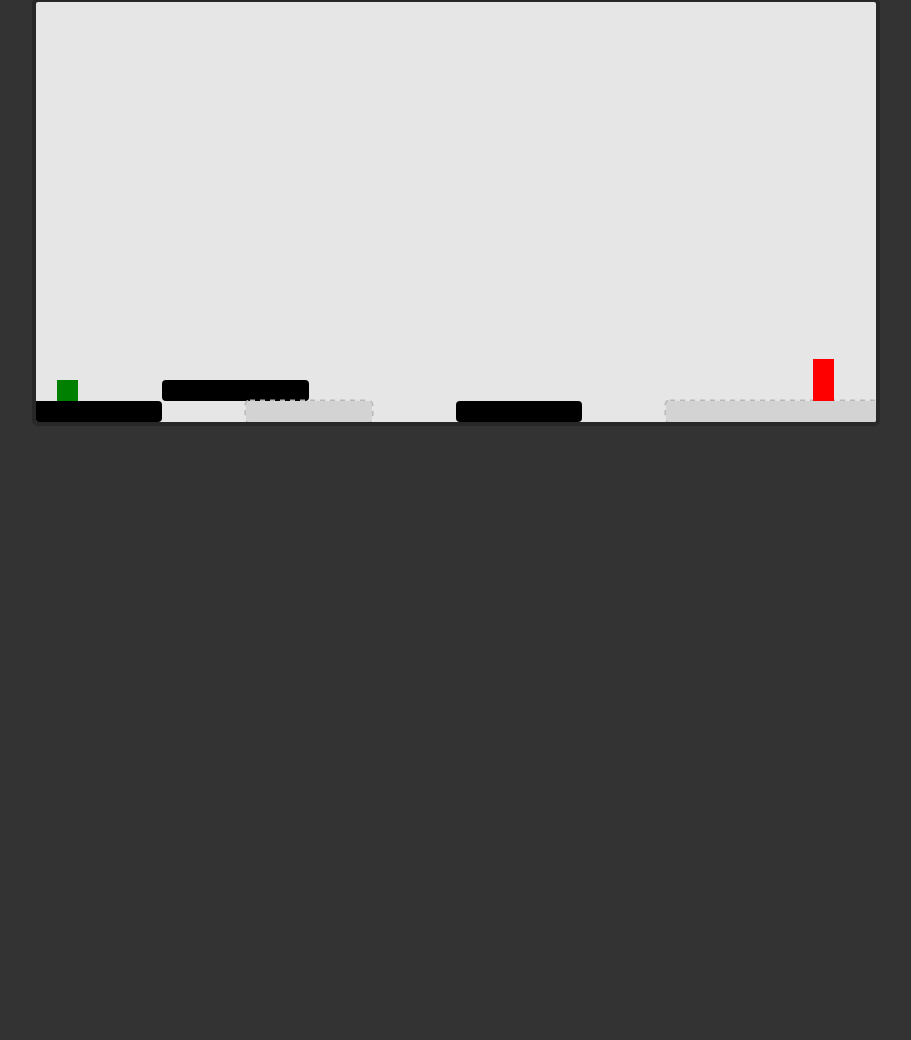
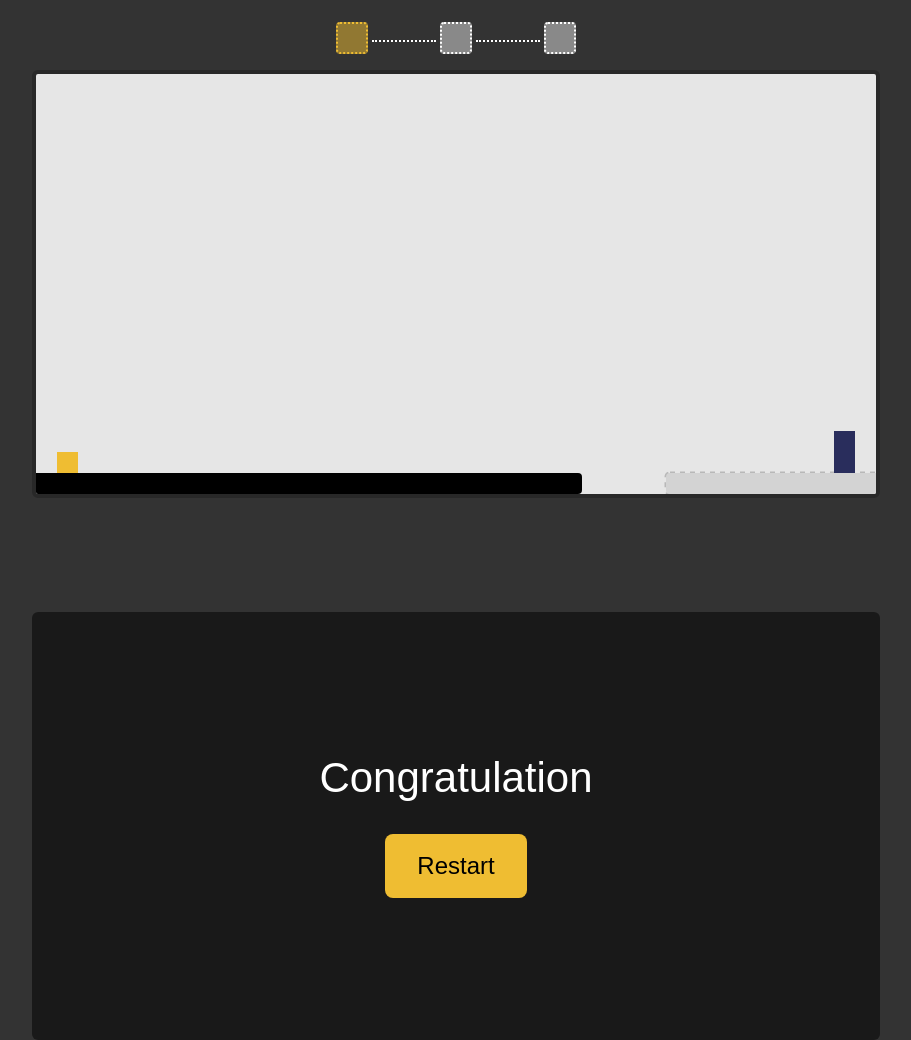
Before and after one commit to corpille/js13k-2025, a website built with Vite: page index.html in a window 1280 px wide. Shown: the part 188-1228 px from the top of the page, without its empty margins (184-1095 px from the left). Before the commit the page ends 800 px from the top, so only its background shows below. Built offline with nearby package versions, Linux system fonts and the light colour scheme.

Commit message:
Adding proper level handling + ending handling + refactoring

```diff
--- a/index.html
+++ b/index.html
@@ -8,6 +8,9 @@
     <link rel="stylesheet" href="./styles.css" />
   </head>
   <body>
+    <h1>Act 1: Awakening</h1>
+    <div id="lvls"></div>
     <canvas></canvas>
+    <div id="end"><span>Congratulation</span><button>Restart</button></div>
   </body>
 </html>
--- /dev/null
+++ b/src/Engine.ts
@@ -0,0 +1,146 @@
+import { forceDecrease, gravity, gridHeight, gridWidth, jumpSpeed, moveSpeed, squareSize } from './config';
+import { canvas, end } from './elements';
+import Game from './Game';
+import { isCollidingWith, querySelector } from './utils';
+
+const FPS = 60;
+
+export default class Engine {
+  game: Game;
+  levels: any[];
+
+  // Time Handling
+  interval: number = Math.floor(1000 / FPS);
+  startTime: number = performance.now();
+  previousTime: number = this.startTime;
+  currentTime: number = 0;
+  deltaTime: number = 0;
+
+  private ctx: CanvasRenderingContext2D;
+
+  constructor(levels: any[]) {
+    this.levels = levels;
+    this.game = new Game(levels);
+    this.ctx = canvas.getContext('2d') as CanvasRenderingContext2D;
+  }
+
+  loop(timestamp: any) {
+    if (this.game.stop) {
+      return;
+    }
+    this.processInput();
+    this.currentTime = timestamp;
+    this.deltaTime = this.currentTime - this.previousTime;
+
+    if (this.deltaTime > this.interval) {
+      this.previousTime = this.currentTime - (this.deltaTime % this.interval);
+
+      this.changeState();
+      this.render();
+      this.checkEndState();
+    }
+
+    requestAnimationFrame(this.loop.bind(this));
+  }
+
+  processInput() {
+    if (!this.game.keys['Space']) {
+      this.game.isJumping = false;
+    }
+    if ((this.game.keys['KeyA'] || this.game.keys['ArrowLeft']) && this.game.player.x > 0) {
+      this.game.xForce = -moveSpeed;
+    }
+    if ((this.game.keys['KeyD'] || this.game.keys['ArrowRight']) && this.game.player.x < (gridWidth - 1) * squareSize) {
+      this.game.xForce = moveSpeed;
+    }
+    if (this.game.keys['Space'] && this.game.player.isGrounded && !this.game.isJumping) {
+      this.game.jumpForce = jumpSpeed;
+      this.game.isJumping = true;
+      this.game.level.blocks.forEach((block, index) => index !== 0 && (block.isDark = !block.isDark));
+    }
+  }
+
+  changeState() {
+    // Compute Y force
+    this.game.yForce += this.game.gravityForce - this.game.jumpForce;
+    const colision = this.game.level.blocks.find((block) => {
+      return isCollidingWith({ ...this.game.player, y: this.game.player.y + this.game.yForce }, block);
+    });
+
+    // Move player
+    if (colision) {
+      if (colision.y * squareSize < this.game.player.y + squareSize) {
+        this.game.player.y = colision.y + squareSize;
+      } else {
+        this.game.player.y = colision.y - squareSize;
+        this.game.player.isGrounded = true;
+        this.game.gravityForce = gravity;
+      }
+    } else {
+      this.game.player.y += this.game.yForce;
+      this.game.player.isGrounded = false;
+      this.game.gravityForce += 0.1;
+    }
+    const Xcolision = this.game.level.blocks.find((block) => {
+      return isCollidingWith({ ...this.game.player, x: this.game.player.x + this.game.xForce }, block);
+    });
+    if (!Xcolision) {
+      this.game.player.x += this.game.xForce;
+    }
+
+    // Reset forces
+    this.game.xForce =
+      this.game.xForce < 0
+        ? Math.min(0, this.game.xForce + forceDecrease)
+        : Math.max(0, this.game.xForce - forceDecrease);
+    this.game.yForce = 0;
+    this.game.jumpForce = Math.max(0, this.game.jumpForce - forceDecrease);
+  }
+
+  render() {
+    this.ctx.clearRect(0, 0, gridWidth * squareSize, gridHeight * squareSize);
+    this.game.level.blocks.forEach((block) => {
+      this.ctx.fillStyle = block.isDark ? 'black' : '#D3D3D3';
+      this.ctx.strokeStyle = '#B8B8B8';
+      this.ctx.lineWidth = 3;
+
+      this.ctx.setLineDash([5]);
+
+      this.ctx.beginPath();
+      this.ctx.roundRect(block.x, block.y, block.width, block.height, 4);
+      if (!block.isDark) {
+        this.ctx.stroke();
+      }
+      this.ctx.fill();
+    });
+    this.ctx.fillStyle = '#292d5c';
+    this.ctx.fillRect(this.game.level.end.x, this.game.level.end.y, squareSize, squareSize * 2);
+
+    this.ctx.fillStyle = '#EFBD32';
+    this.ctx.fillRect(this.game.player.x, this.game.player.y, this.game.player.width, this.game.player.height);
+  }
+
+  checkEndState() {
+    if (isCollidingWith(this.game.player, this.game.level.end)) {
+      this.validateLvl();
+      if (this.game.currentLevel === this.levels.length) {
+        this.endGame();
+      } else {
+        this.game.reset(this.levels);
+      }
+    } else if (this.game.player.y > (gridHeight + 2) * squareSize) {
+      this.game.reset(this.levels);
+    }
+  }
+
+  validateLvl() {
+    querySelector(`.lvl:nth-child(${this.game.currentLevel + 1})`).className = 'lvl done';
+    this.game.currentLevel++;
+    querySelector(`.lvl:nth-child(${this.game.currentLevel + 1})`)?.classList.add('doing');
+  }
+
+  endGame() {
+    end.style.top = `${canvas.getBoundingClientRect().top}px`;
+    this.game.stop = true;
+  }
+}
--- /dev/null
+++ b/src/Game.ts
@@ -0,0 +1,37 @@
+import { gravity, squareSize } from './config';
+import Level from './level';
+import PlayerEntity from './PlayerEntity';
+
+export default class Game {
+  currentLevel: number;
+  level: Level;
+  player: PlayerEntity;
+  jumpForce: number = 0;
+  xForce: number = 0;
+  yForce: number = 0;
+  gravityForce: number = gravity;
+  isJumping: boolean = false;
+  keys: { [name: string]: boolean } = {};
+  stop: boolean = false;
+
+  constructor(levels: any[]) {
+    this.currentLevel = 0;
+    this.reset(levels);
+  }
+
+  reset(levels: any[]) {
+    this.level = new Level(
+      levels[this.currentLevel].startX,
+      levels[this.currentLevel].startY,
+      levels[this.currentLevel].b,
+      levels[this.currentLevel].end,
+    );
+    this.player = new PlayerEntity(this.level.startX, this.level.startY, 1, 1);
+    this.jumpForce = 0;
+    this.xForce = 0;
+    this.yForce = 0;
+    this.keys = {};
+    this.isJumping = false;
+    this.gravityForce = gravity;
+  }
+}
--- a/src/config.ts
+++ b/src/config.ts
@@ -1,5 +1,12 @@
-// Config
+// Sizes
 export const gridWidth = 40;
 export const gridHeight = gridWidth / 2;
 
+// Grid
 export const squareSize = Math.round(((window.innerWidth / 100) * 65) / gridWidth);
+
+// Forces
+export const moveSpeed = squareSize / 5;
+export const jumpSpeed = (squareSize / 5) * 4;
+export const gravity = squareSize / 4;
+export const forceDecrease = squareSize / 20;
--- /dev/null
+++ b/src/elements.ts
@@ -0,0 +1,5 @@
+import { querySelector } from './utils';
+
+export const canvas = document.querySelector('canvas') as HTMLCanvasElement;
+export const end = querySelector('#end');
+export const restartButton = querySelector('#end button');
--- a/src/index.ts
+++ b/src/index.ts
@@ -1,31 +1,38 @@
-import BlocEntity from './BlocEntity';
 import { gridHeight, gridWidth, squareSize } from './config';
-import GameEntity from './GameEntity';
-import Level from './level';
-import PlayerEntity from './PlayerEntity';
+import { canvas, end, restartButton } from './elements';
+import Engine from './Engine';
+import { querySelector } from './utils';
 
-// Game constant
-const moveSpeed = squareSize / 5;
-const jumpSpeed = (squareSize / 5) * 4;
-const gravity = squareSize / 4;
-const forceDecrease = squareSize / 20;
+restartButton?.addEventListener('click', () => {
+  restartButton.blur();
+  init();
+});
 
 // Level Data
-
 const level1Data = {
   startX: 1,
   startY: 18,
   b: [
-    [-1, 19, 7, 1, true],
-    [6, 18, 7, 1, true],
-    [10, 19, 6, 1, false],
-    [20, 19, 6, 1, true],
+    [-1, 19, 27, 1, true],
     [30, 19, 11, 1, false],
   ],
-  end: [37, 17],
+  end: [38, 17],
 };
 
 const level2Data = {
+  startX: 1,
+  startY: 18,
+  b: [
+    [-1, 19, 7, 1, true],
+    [9, 19, 7, 1, false],
+    [19, 19, 7, 1, true],
+    [29, 19, 3, 1, false],
+    [35, 19, 6, 1, true],
+  ],
+  end: [38, 17],
+};
+
+const level3Data = {
   startX: 1,
   startY: 18,
   b: [
@@ -39,165 +46,50 @@ const level2Data = {
     [11, 3, 13, 1, false],
     [30, 14, 11, 1, true],
   ],
-  end: [37, 12],
+  end: [38, 12],
 };
 
-const levels = [level1Data, level2Data];
-let currentLevel = 0;
-let level = new Level(
-  levels[currentLevel].startX,
-  levels[currentLevel].startY,
-  levels[currentLevel].b,
-  levels[currentLevel].end,
-);
-let player = new PlayerEntity(level.startX, level.startY, 1, 1);
-let jumpForce = 0;
-let xForce = 0;
-let yForce = 0;
-let gravityForce = gravity;
-let isJumping = false;
-let keys: { [name: string]: boolean } = {};
+const levels = [level1Data, level2Data, level3Data];
+let engine = new Engine(levels);
 
 let ctx: CanvasRenderingContext2D;
 
-function render() {
-  ctx.clearRect(0, 0, gridWidth * squareSize, gridHeight * squareSize);
-  level.blocks.forEach((block) => {
-    ctx.fillStyle = block.isDark ? 'black' : '#D3D3D3';
-    ctx.strokeStyle = '#B8B8B8';
-    ctx.lineWidth = 3;
+window.addEventListener('keydown', function (e) {
+  engine.game.keys[e.code] = true;
+});
 
-    ctx.setLineDash([5]);
+window.addEventListener('keyup', function (e) {
+  engine.game.keys[e.code] = false;
+});
 
-    ctx.beginPath();
-    ctx.roundRect(block.x, block.y, block.width, block.height, 4);
-    if (!block.isDark) {
-      ctx.stroke();
+function createLvlProgression() {
+  const lvls = querySelector('#lvls');
+  lvls.innerHTML = '';
+  levels.forEach((_, index) => {
+    const lvl = document.createElement('div');
+    lvl.classList.add('lvl');
+    if (!index) {
+      lvl.classList.add('doing');
     }
-    ctx.fill();
+    lvls?.appendChild(lvl);
   });
-  ctx.fillStyle = 'red';
-  ctx.fillRect(level.end.x, level.end.y, squareSize, squareSize * 2);
-
-  ctx.fillStyle = 'green';
-  ctx.fillRect(player.x, player.y, player.width, player.height);
-}
-
-function isCollidingWith(a: GameEntity, b: GameEntity) {
-  return (
-    (!(b instanceof BlocEntity) || (b instanceof BlocEntity && b.isDark)) &&
-    a.x < b.x + b.width &&
-    a.x + a.width > b.x &&
-    a.y < b.y + b.height &&
-    a.y + a.height > b.y
-  );
-}
-
-function processInput() {
-  if (!keys['Space']) {
-    isJumping = false;
-  }
-  if ((keys['KeyA'] || keys['ArrowLeft']) && player.x > 0) {
-    xForce = -moveSpeed;
-  }
-  if ((keys['KeyD'] || keys['ArrowRight']) && player.x < (gridWidth - 1) * squareSize) {
-    xForce = moveSpeed;
-  }
-  if (keys['Space'] && player.isGrounded && !isJumping) {
-    jumpForce = jumpSpeed;
-    isJumping = true;
-    level.blocks.forEach((block, index) => index !== 0 && (block.isDark = !block.isDark));
-  }
-}
-
-function reset() {
-  level = new Level(
-    levels[currentLevel].startX,
-    levels[currentLevel].startY,
-    levels[currentLevel].b,
-    levels[currentLevel].end,
-  );
-  player = new PlayerEntity(level.startX, level.startY, 1, 1);
-  jumpForce = 0;
-  xForce = 0;
-  yForce = 0;
-  keys = {};
-}
-
-function changeState() {
-  // Compute Y force
-  yForce += gravityForce - jumpForce;
-  const colision = level.blocks.find((block) => {
-    return isCollidingWith({ ...player, y: player.y + yForce }, block);
-  });
-
-  // Move player
-  if (colision) {
-    if (colision.y * squareSize < player.y + squareSize) {
-      player.y = colision.y + squareSize;
-    } else {
-      player.y = colision.y - squareSize;
-      player.isGrounded = true;
-      gravityForce = gravity;
-    }
-  } else {
-    player.y += yForce;
-    player.isGrounded = false;
-    gravityForce += 0.1;
-  }
-  const Xcolision = level.blocks.find((block) => {
-    return isCollidingWith({ ...player, x: player.x + xForce }, block);
-  });
-  if (!Xcolision) {
-    player.x += xForce;
-  }
-
-  // Reset forces
-  xForce = xForce < 0 ? Math.min(0, xForce + forceDecrease) : Math.max(0, xForce - forceDecrease);
-  yForce = 0;
-  jumpForce = Math.max(0, jumpForce - forceDecrease);
-  if (isCollidingWith(player, level.end)) {
-    if (currentLevel < levels.length - 1) {
-      currentLevel++;
-    } else {
-      alert('GG WP');
-    }
-    reset();
-  }
-  if (player.y > (gridHeight + 1) * squareSize) {
-    reset();
-  }
-}
-
-const fps = 60;
-
-function gameLoop() {
-  processInput();
-  changeState();
-  render();
-
-  setTimeout(() => {
-    requestAnimationFrame(gameLoop);
-  }, 1000 / fps);
 }
 
 function init() {
-  const canvas = document.querySelector('canvas');
   if (!canvas) return;
+  engine = new Engine(levels);
 
   canvas.height = squareSize * gridHeight;
   canvas.width = squareSize * gridWidth;
   ctx = canvas.getContext('2d') as CanvasRenderingContext2D;
 
-  window.addEventListener('keydown', function (e) {
-    keys[e.code] = true;
-  });
+  createLvlProgression();
+  end.style.height = `${squareSize * gridHeight + 8}px`;
+  end.style.width = `${squareSize * gridWidth + 8}px`;
+  end.style.top = '100%';
+  end.style.left = `${canvas.getBoundingClientRect().left}px`;
 
-  window.addEventListener('keyup', function (e) {
-    keys[e.code] = false;
-  });
-
-  window.requestAnimationFrame(gameLoop);
+  window.requestAnimationFrame(engine.loop.bind(engine));
 }
 
 init();
--- /dev/null
+++ b/src/utils.ts
@@ -0,0 +1,14 @@
+import BlocEntity from './BlocEntity';
+import GameEntity from './GameEntity';
+
+export const querySelector = (selector: string) => document.querySelector(selector) as HTMLElement;
+
+export function isCollidingWith(a: GameEntity, b: GameEntity) {
+  return (
+    (!(b instanceof BlocEntity) || (b instanceof BlocEntity && b.isDark)) &&
+    a.x < b.x + b.width &&
+    a.x + a.width > b.x &&
+    a.y < b.y + b.height &&
+    a.y + a.height > b.y
+  );
+}
--- a/styles.css
+++ b/styles.css
@@ -1,4 +1,4 @@
-* {
+*, *:after, *:before {
     box-sizing: border-box;
 }
 
@@ -6,15 +6,20 @@ html {
     background: #333;
     height: 100%;
     width: 100%;
+    font-family: Arial;
 }
 
 body {
+    position: relative;
     display: flex;
+    flex-direction: column;
     height: 100%;
     width: 100%;
     margin: 0;
     justify-content: center;
     align-items: center;
+    color: white;
+    overflow: hidden;
 }
 
 canvas {
@@ -30,3 +35,86 @@ canvas {
     color:white;
     font-size: 24px;
 }
+
+#lvls {
+    display: flex;
+    align-items: center;
+    justify-content: center;
+    margin: 1rem 0;
+}
+
+.lvl {
+    position: relative;
+    height: 2rem;
+    width: 2rem;
+    border-radius: 0.25rem;
+    background-color: #ffffff6c;
+    border: 2px dotted white;
+}
+
+.lvl:not(:last-child) {
+    margin-right: calc(4rem + 8px);
+}
+
+.lvl:not(:last-child):after {
+    content: '';
+    display: block;
+    width: 4rem;
+    height: 1px;
+    position: absolute;
+    top: 1rem;
+    left: calc(2rem + 2px);
+    border-top: 2px dotted white;
+}
+
+.lvl.done {
+    border-color: transparent;
+    background-color: #61C25C;
+}
+
+.lvl.done:before {
+    content: '';
+    display: block;
+    border-bottom: 1px solid white;
+    border-left: 1px solid white;
+    position: absolute;
+    width: 1rem;
+    height: 0.5rem;
+    top: 0.5rem;
+    left: 0.4rem;
+    transform: rotate(-45deg);
+}
+
+.lvl.doing {
+    border-color: #EFBD32;
+    background-color: rgba(239, 189, 50, .5);
+}
+
+#end {
+    position: absolute;
+    top: 100%;
+    left: 25%;
+    background-color: rgba(0,0,0,0.5);
+    border-radius: 6px;
+    display: flex;
+    flex-direction: column;
+    justify-content: center;
+    align-items: center;
+    font-size: 42px;
+}
+
+#end button {
+    margin-top: 2rem;
+    background-color: #EFBD32;
+    height: 4rem;
+    font-size: 1.5rem;
+    padding:0px 2rem;
+    border:none;
+    border-radius: 0.5rem;
+    transition: all .3s;
+    cursor: pointer;
+}
+
+#end button:hover {
+    background-color: #f1c64e;
+}
```
